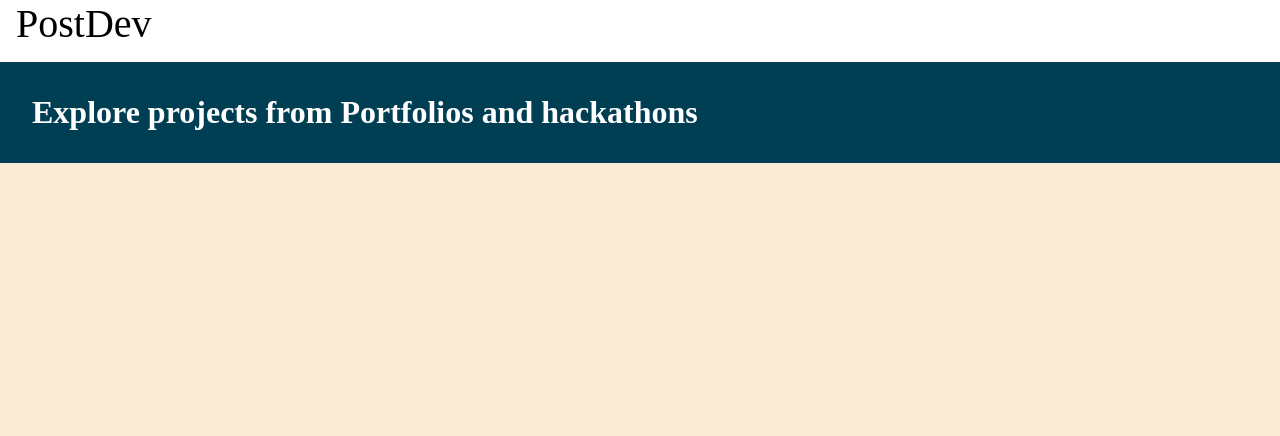
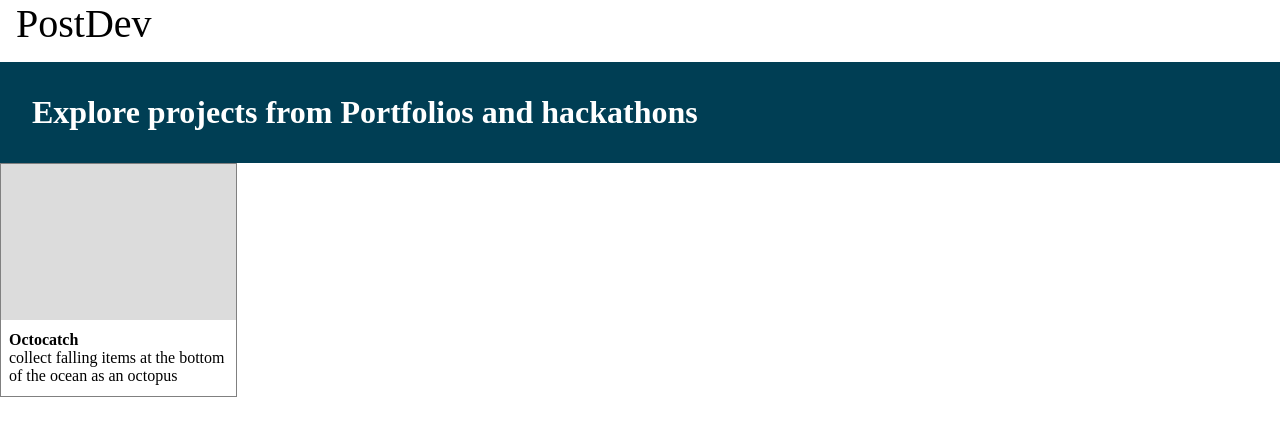
Before and after one commit to deepsea-dev/postdev, a Flask app: page / in a window 1280 px wide. Shown: the top 436 px of the page. Run offline with Flask 2, Linux system fonts and the light colour scheme.

Commit message:
add project caption

```diff
--- a/site/static/styles.css
+++ b/site/static/styles.css
@@ -1,11 +1,10 @@
 body {
-  background-color: antiquewhite;
   margin: 0;
 }
 
 nav {
   background-color: white;
-  width: auto;
+  width: 235px;
   height: 62px;
   font-size: 40px;
   padding: 0 16px;
@@ -18,3 +17,25 @@ nav {
   padding: 32px;
   font-weight: 700;
 }
+
+.projects {
+
+}
+
+.project {
+  border: 1px  solid gray ;
+  width: 235px;
+}
+
+.project-image {
+  height: 156px;
+  background-color: gainsboro;
+}
+
+.project-caption {
+  padding: 11px 8px;
+}
+
+.project-header {
+  font-weight: 600;
+}
--- a/site/templates/index.html
+++ b/site/templates/index.html
@@ -7,8 +7,19 @@
     <nav>
       PostDev
     </nav>
+
     <div class="explore">
       Explore projects from Portfolios and hackathons
     </div>
+
+    <div class="projects">
+      <div class="project">
+        <div class="project-image"></div>
+        <div class="project-caption">
+          <div class="project-header">Octocatch</div>
+          <div class="project-tagline">collect falling items at the bottom of the ocean as an octopus </div>
+        </div>
+      </div>
+    </div>
   </body>
 </html>
```
